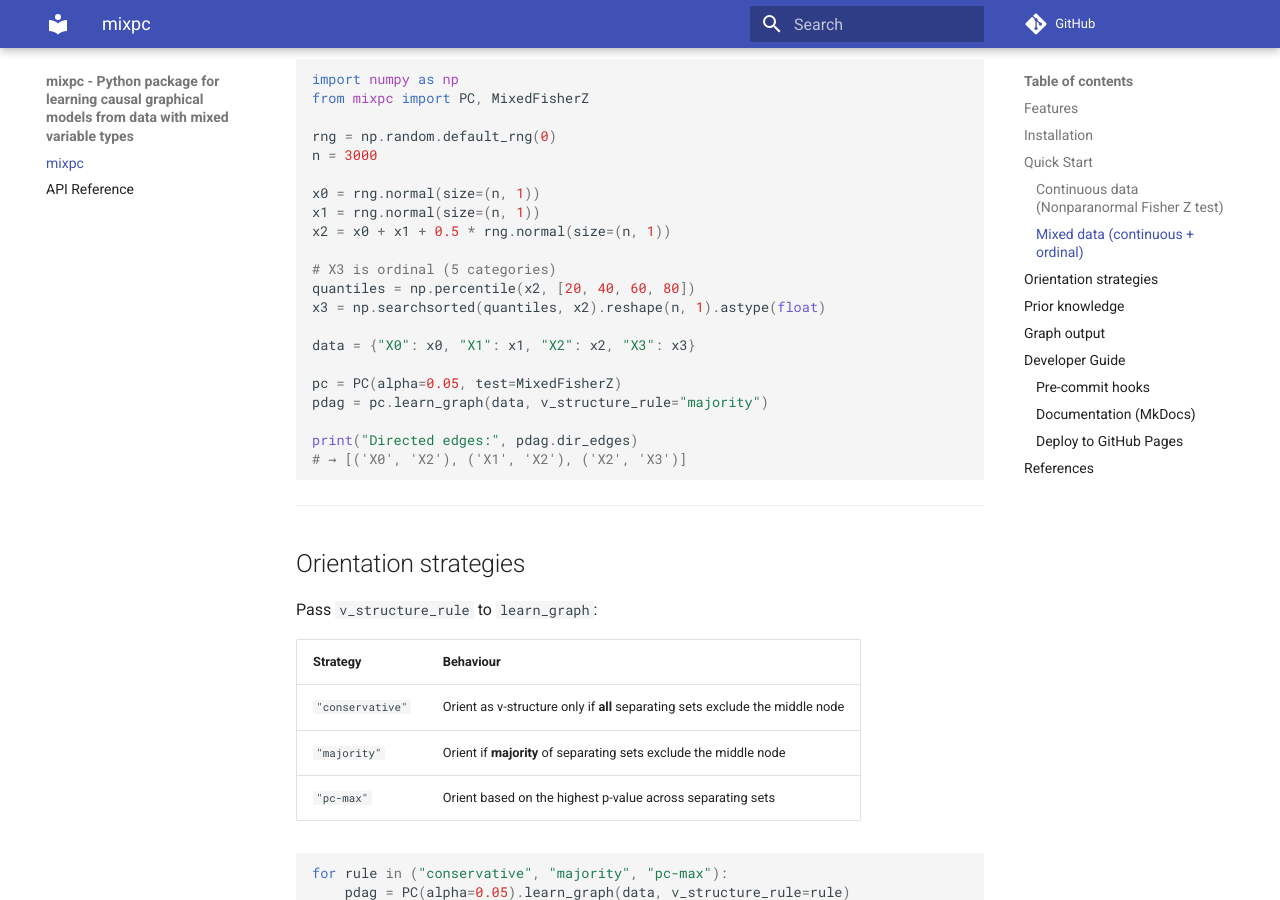
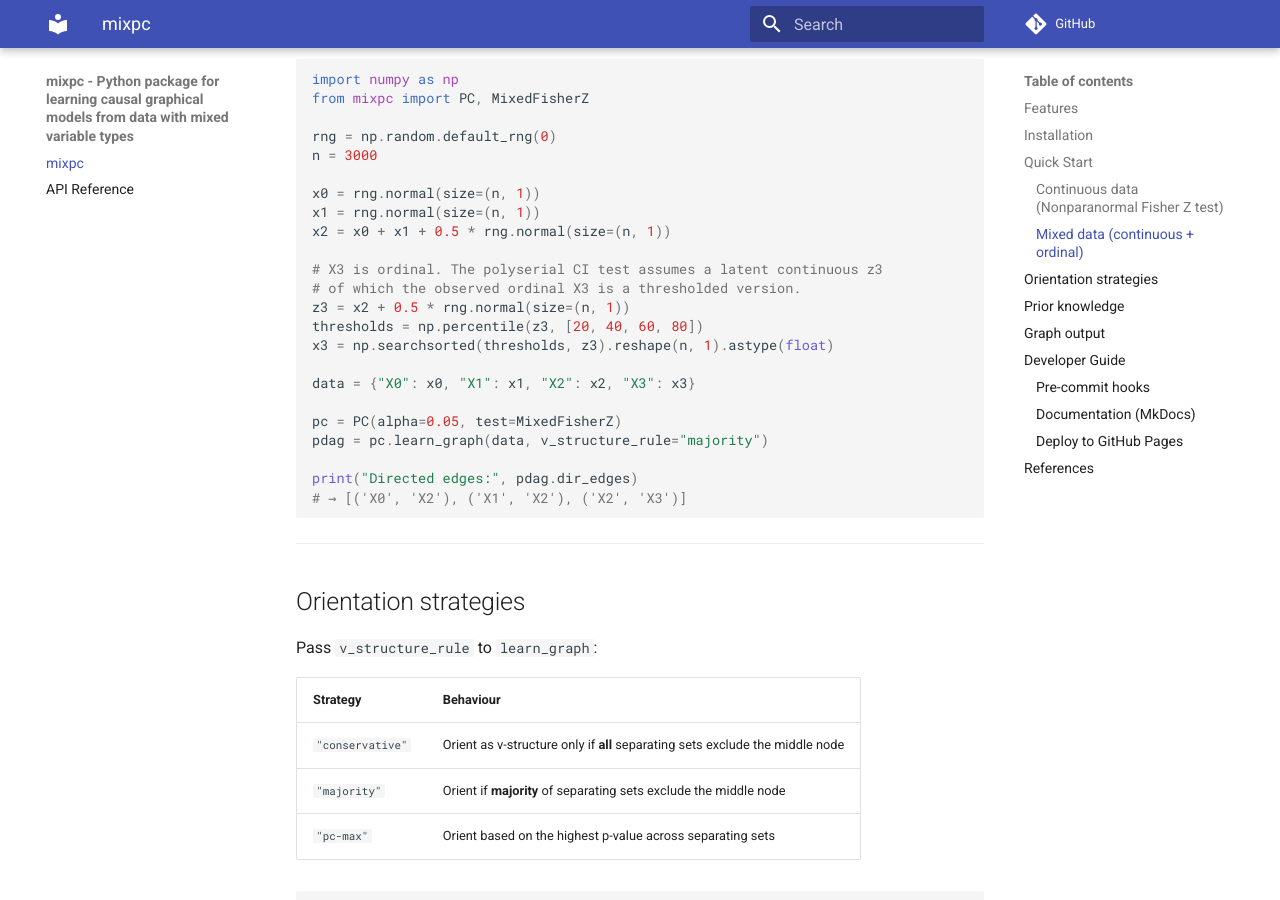
Before and after one commit to konstantingoe/mixed-pc, an MkDocs documentation site: the page built from docs/index.md, in a window 1280 px wide and 900 px high, scrolled down 1599 px. Built offline with MkDocs 1.6.1 and Material for MkDocs 9.7.7, drawn with Linux system fonts in a browser that asks for light colours; comment, search, counter and statistics services are not loaded; the version menu is left out.

Commit message:
docs: fix mixed-data example in user docs and populate 0.1.1 changelog
The docs/index.md MixedFisherZ quickstart had the same deterministic-
discretization bug as README (x3 = searchsorted(quantiles_of_x2, x2)),
which produced a different graph from the one the surrounding text
claims. Apply the same z3 = x2 + noise rewrite there.

Populate the [Unreleased] section of CHANGELOG with the deterministic
edge-order change, the workflow split, and the mixed-example fix.

Bump the literal version in the mike deploy snippets in README and
docs/index.md from 0.1.0 to 0.1.1.

Co-Authored-By: Claude Opus 4.7 <noreply@anthropic.com>

````diff
--- a/docs/index.md
+++ b/docs/index.md
@@ -73,9 +73,11 @@ x0 = rng.normal(size=(n, 1))
 x1 = rng.normal(size=(n, 1))
 x2 = x0 + x1 + 0.5 * rng.normal(size=(n, 1))
 
-# X3 is ordinal (5 categories)
-quantiles = np.percentile(x2, [20, 40, 60, 80])
-x3 = np.searchsorted(quantiles, x2).reshape(n, 1).astype(float)
+# X3 is ordinal. The polyserial CI test assumes a latent continuous z3
+# of which the observed ordinal X3 is a thresholded version.
+z3 = x2 + 0.5 * rng.normal(size=(n, 1))
+thresholds = np.percentile(z3, [20, 40, 60, 80])
+x3 = np.searchsorted(thresholds, z3).reshape(n, 1).astype(float)
 
 data = {"X0": x0, "X1": x1, "X2": x2, "X3": x3}
 
@@ -165,7 +167,7 @@ mkdocs build      # static output in site/
 ### Deploy to GitHub Pages
 
 ```bash
-mike deploy --push --update-aliases 0.1.0 latest
+mike deploy --push --update-aliases 0.1.1 latest
 mike set-default --push latest   # first time only
 ```
 
````
Also changed, not shown: CHANGELOG.md (+15 -0 lines), README.md (+1 -1 lines).
